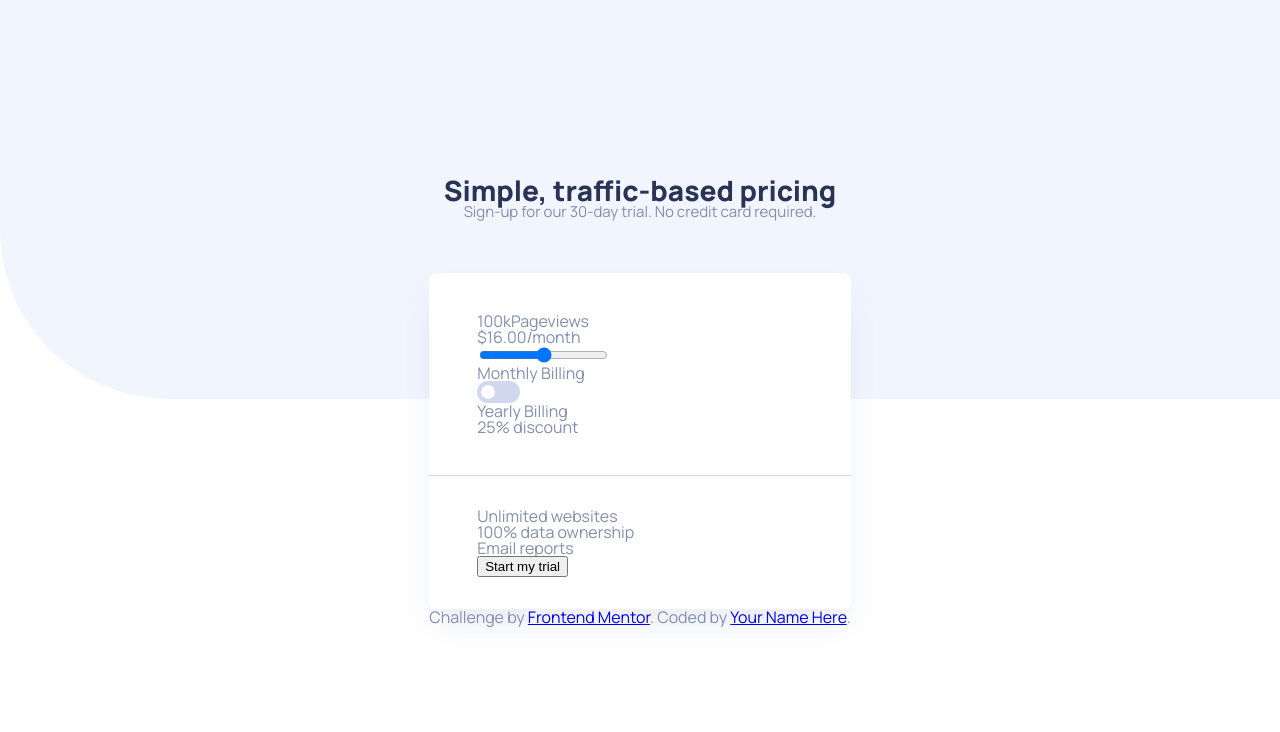
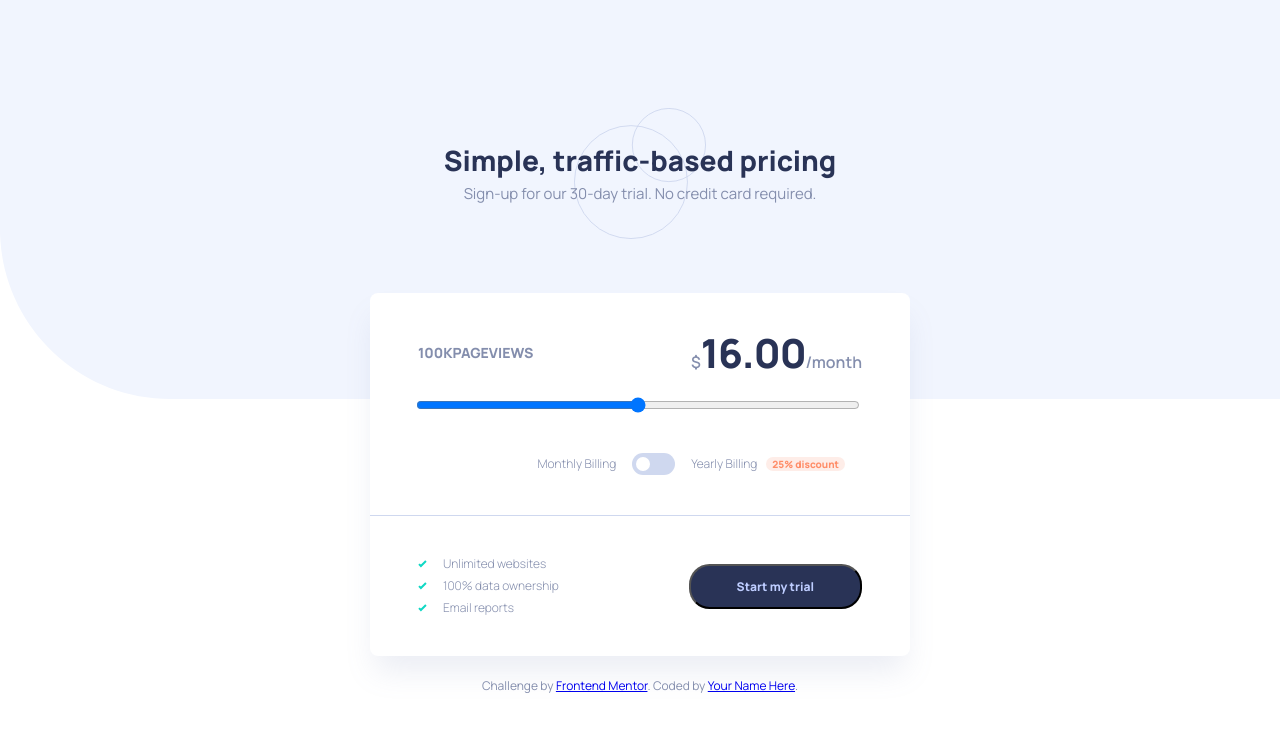
Before and after one commit to angela-tylee/interactive-pricing-component, a website: page index.html in a window 1280 px wide. Drawn offline with Linux system fonts and the light colour scheme.

Commit message:
Updated index.html and style.css for toggle button and other text styles

```diff
--- a/_reset.scss
+++ b/_reset.scss
@@ -1,6 +1,6 @@
 /* http://meyerweb.com/eric/tools/css/reset/
-   v2.0 | 20110126
-   License: none (public domain)
+  v2.0 | 20110126
+  License: none (public domain)
 */
 
 html, body, div, span, applet, object, iframe,
--- a/index.html
+++ b/index.html
@@ -18,25 +18,27 @@
     </header>
     <main>
       <section class="section-price">
-        <div class="price">
-          <p><span>100k</span>Pageviews</p>
-          <div>$<span>16.00</span>/month</div>
+        <div class="price-heading">
+          <p class="pageviews"><span>100k</span>Pageviews</p>
+          <div class="price-per-month">$<span>16.00</span>/month</div>
         </div>
         <input type="range" name="" id="">
         <div class="toggle-container">
-          <label for="billing">Monthly Billing</label>
-          <input type="checkbox" name="billing" id="billing" class="billing-toggle">
-          <div class="slider"></div>
-          <label for="billing">Yearly Billing</label> <div>25% discount</div>
+          <span>Monthly Billing</span>
+          <label for="toggle" class="toggle">
+            <input type="checkbox" name="toggle" id="toggle" class="billing-toggle">
+            <span class="slider"></span>
+          </label>
+          <span>Yearly Billing</span><span class="discount-badge">25% discount</span>
         </div>
       </section>
       <section class="section-info">
-        <ul>
-          <li>Unlimited websites</li>
-          <li>100% data ownership</li>
-          <li>Email reports</li>
+        <ul class="info-list">
+          <li><img src="./images/icon-check.svg" alt="icon-check">Unlimited websites</li>
+          <li><img src="./images/icon-check.svg" alt="icon-check">100% data ownership</li>
+          <li><img src="./images/icon-check.svg" alt="icon-check">Email reports</li>
         </ul>
-        <button type="button">Start my trial</button>
+        <button type="button" class="trial-btn">Start my trial</button>
       </section>
     </main>
 
--- a/style.scss
+++ b/style.scss
@@ -49,7 +49,13 @@ body {
 }
 
 header {
+  padding-block: 38px;
   text-align: center;
+  background-image: url(./images/pattern-circles.svg);
+  background-repeat: no-repeat;
+  background-position: center;
+  background-size: contain;
+
   h1 {
     font-size: 28px;
     font-weight: 800;
@@ -57,10 +63,12 @@ header {
   }
   p {
     font-size: 15px;
+    margin-top: 12px;
   }
 }
 
 main {
+  width: 540px;
   margin-top: 54px;
   border-radius: 8px;
   box-shadow: 0px 20px 30px -5px hsl(230, 29%, 61%, 15.21%);
@@ -68,53 +76,93 @@ main {
 }
 
 .section-price {
+  display: flex;
+  flex-direction: column;
+  align-items: flex-end;
   padding: 40px 48px;
   border-bottom: 1px solid $light-grey;
+
+  .price-heading {
+    display: flex;
+    justify-content: space-between;
+    align-items: center;
+    width: 100%;
+
+    .pageviews {
+      font-size: 14px;
+      font-weight: 800;
+      text-transform: uppercase;
+    }
+    .price-per-month {
+      font-size: 16px;
+      font-weight: 600;
+      span {
+        font-size: 40px;
+        font-weight: 800;
+        letter-spacing: -1px;
+        color: $primary;
+      }
+    }
+  }
+
+  input {
+    width: 100%;
+    margin-block: 24px 40px;
+  }
+
+  .toggle-container {
+    display: flex;
+    align-items: center;
+    font-size: 12px;
+    font-weight: 350;
+    margin-right: 8px;
+    .toggle {
+      display: block;
+      width: 43px;
+      height: 22px;
+      // padding: 4px;
+      position: relative;
+      margin-inline: 16px;
+    }
     input.billing-toggle {
-    appearance: none;
+      opacity: none;
       width: 0;
       height: 0;
     }
     .slider {
-    width: 43px;
-    height: 22px;
+      position: absolute;
+      top: 0;
+      bottom: 0;
+      left: 0;
+      right: 0;
       border-radius: 15px;
-    padding: 4px;
       background-color: $light-grey;
-    position: relative;
-    // margin-bottom: 32px;
-    // input[type="range"] {
-    //   -webkit-appearance: none;
-    //   -moz-appearance: none;
-    //   appearance: none;
-    //   width: 100%;
-    //   height: 20px;
-    //   background: $light-grey;
-    //   outline: none;
-    //   border-radius: 5px;
-    //   cursor: pointer;
-    //   &::-webkit-slider-thumb {
-    //     -webkit-appearance: none;
-    //     appearance: none;
-    //     width: 20px;
-    //     height: 20px;
-    //     background: $primary;
-    //     border-radius: 50%;
-    //     cursor: pointer;
-    //   }
-    // }
     }
     .slider::after {
       content: "";
       width: 14px;
       height: 14px;
+      top: 4px;
+      left: 4px;
       border-radius: 50%;
       background-color: #FFFFFF;
       position: absolute;
       left: 4px;
     }
     input.billing-toggle:checked + .slider::after {
+      // transform: translateX(14px);
+      left: initial;
       right: 4px;
+    }
+    .discount-badge {
+      background-color: $light-orange;
+      color: $orange;
+      padding: 2px 6px;
+      margin-inline: 9px;
+      border-radius: 9.5px;
+      font-size: 10px;
+      font-weight: 800;
+    }
   }
 }
 
@@ -122,4 +170,33 @@ main {
 
 .section-info {
   padding: 32px 48px;
+  display: flex;
+  justify-content: space-between;
+  align-items: center;
+  .info-list {
+    font-size: 12px;
+    font-weight: 350;
+    li {
+      margin-block: 10px;
     }
+    img {
+      margin-right: 16px;
+    }
+  }
+
+  .trial-btn {
+    background-color: $primary;
+    color: $light-blue;
+    border-radius: 20.5px;
+    padding: 12px 46px;
+    font-family: "Manrope", sans-serif;
+    font-size: 12px;
+    font-weight: 800;
+  }
+}
+
+footer {
+  margin-top: 24px;
+  font-size: 12px;
+  text-align: center;
+}
```
Also changed, not shown: style.css, 1 other file. Lines whose indentation alone changed are shown as unchanged.
